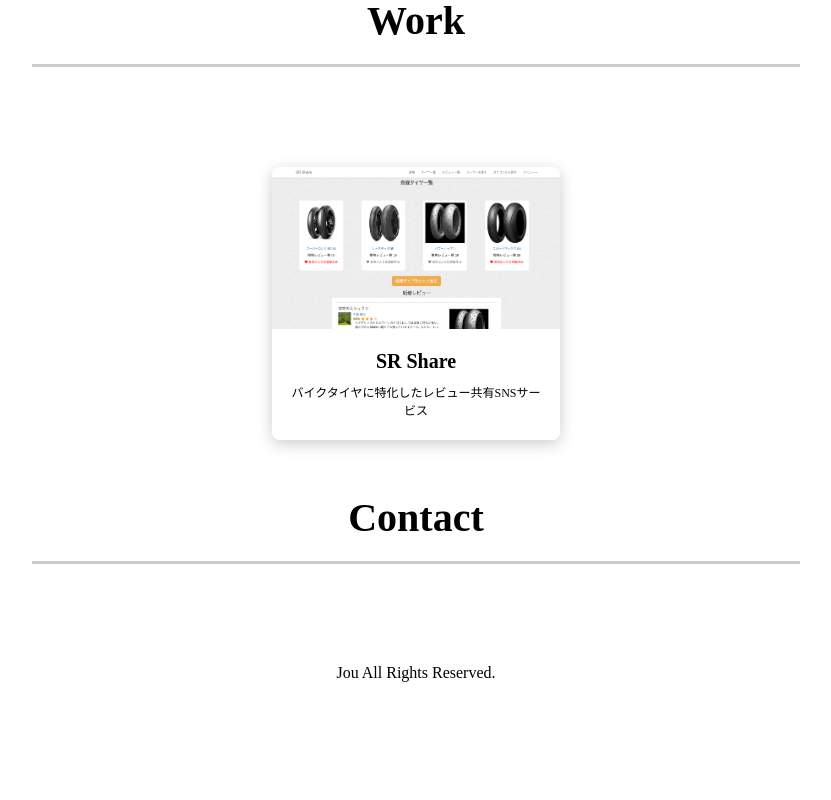
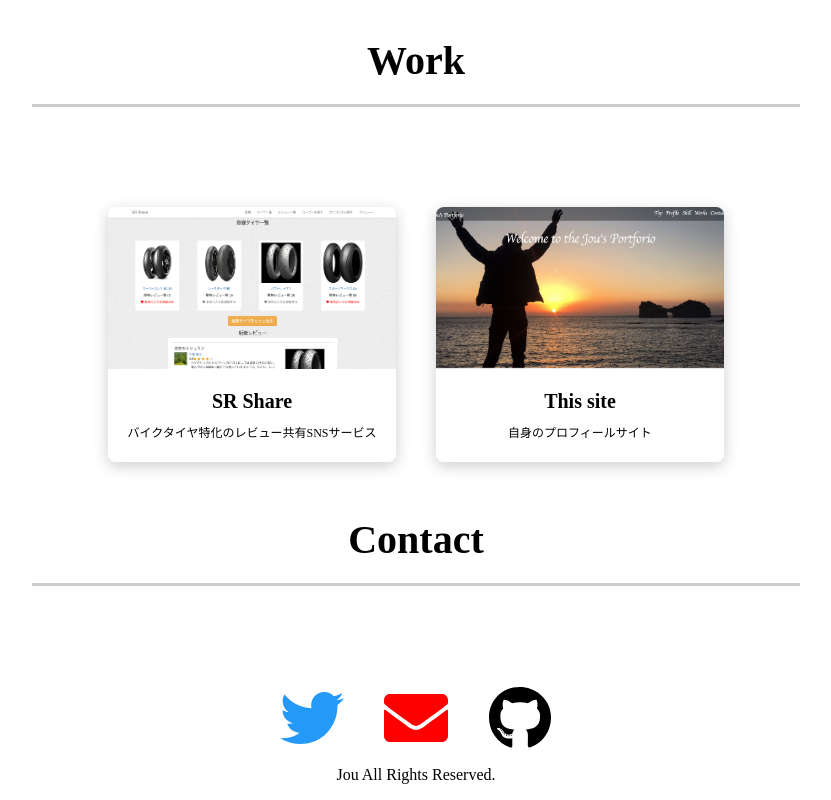
Before and after one commit to jh178bz/portforio_site, a Vue app: page / in a window 1280 px wide. Shown: the part 2566-3366 px from the top of the page, without its empty margins (224-1055 px from the left). Before the commit the page ends 3264 px from the top, so only its background shows below. Built offline with nearby package versions, Linux system fonts and the light colour scheme; what vue-smoothscroll, vue-typer would draw is missing.

Commit message:
レスポンシブ対応

```diff
--- a/public/index.html
+++ b/public/index.html
@@ -1,5 +1,5 @@
 <!DOCTYPE html>
-<html lang="en">
+<html lang="ja">
   <head>
     <meta charset="utf-8">
     <meta http-equiv="X-UA-Compatible" content="IE=edge">
--- a/src/components/Contact.vue
+++ b/src/components/Contact.vue
@@ -3,7 +3,17 @@
     <h1 class="content-title">Contact</h1>
     <div class="Contact">
       <div class="contact-content">
-
+      <div class="link">
+        <a href="https://twitter.com/470b7yLA7zsroo6" class="link-icon">
+          <font-awesome-icon :icon="['fab','twitter']" size="4x" style="color:#2499F8"/>
+        </a>
+        <a href="mailto:j.h178bz@gmail.com" class="link-icon">
+          <font-awesome-icon icon="envelope" size="4x" style="color:red"/>
+        </a>
+        <a href="https://github.com/jh178bz" class="link-icon">
+          <font-awesome-icon :icon="['fab','github']" size="4x" style="color:black"/>
+        </a>
+      </div>
       </div>
     </div>
   </div>
--- a/src/components/Profile.vue
+++ b/src/components/Profile.vue
@@ -3,7 +3,7 @@
     <h1 class="content-title">Profile</h1>
     <div class="Profile">
       <div class="profile-content">
-        <carousel :per-page="1" autoplay="true" loop="true" autoplayTimeout="4000" :speed="1000">
+        <carousel :per-page="1" :autoplay="true" :loop="true" :autoplayTimeout="4000" :speed="1000">
           <slide>
             <img src="../css/image/profile.jpg" width="300" height="300" alt="">
           </slide>
@@ -11,10 +11,11 @@
             <img src="../css/image/profile2.jpg" width="400" height="300" alt="">
           </slide>
           <slide>
-            <img src="../css/image/profile3.jpg" width="250" height="300" alt="">
+            <img src="../css/image/profile4.jpg" width="400" height="300" alt="">
           </slide>
         </carousel>
-        <h2>服部  丈</h2>
+        <h2>服部  丈(はっとり じょう)</h2>
+        <div class="text-content">
           <p class="txt">
             生年月日：１９９８年７月２日大阪生まれ<br>
             趣味：バイク(レース・サーキット走行)・登山・キャンプ(アウトドア全般)、英語学習<br>
@@ -24,6 +25,7 @@
             卒業後は幼少期からの夢であった航空宇宙分野で貢献する為、住友精密工業株式会社に入社。<br>
             現在はプログラミングの魅力に惹かれ、多くの人々を豊かにするサービスやしくみを創造していきたいと考えエンジニアになることを目標に活動中。
           </p>
+        </div>
       </div>
     </div>
   </div>
--- a/src/components/Work.vue
+++ b/src/components/Work.vue
@@ -3,17 +3,32 @@
     <h1 class="content-title">Work</h1>
     <div class="Work">
       <div class="work-content">
+        <a href="https://street-racing-app.herokuapp.com/">
           <div class="card card-skin">
-          <a href="https://street-racing-app.herokuapp.com/"><div class="card-imgframe"></div></a>
+            <div class="card-imgframe"></div>
             <div class="card-textbox">
               <div class="card-titletext">
                 SR Share
               </div>
               <div class="card-overviewtext">
-              バイクタイヤに特化したレビュー共有SNSサービス
+                バイクタイヤ特化のレビュー共有SNSサービス
               </div>
             </div>
           </div>
+        </a>
+        <a href="#">
+          <div class="card card-skin">
+            <div class="card-imgframe work2"></div>
+            <div class="card-textbox">
+              <div class="card-titletext">
+                This site
+              </div>
+              <div class="card-overviewtext">
+                自身のプロフィールサイト
+              </div>
+            </div>
+          </div>
+        </a>
       </div>
     </div>
   </div>
--- a/src/css/style.css
+++ b/src/css/style.css
@@ -21,7 +21,6 @@ body {
 }
 
 #main{
-  font-size: 75px;
   position: absolute;
   top: 20%;
   left: 50%;
@@ -29,7 +28,12 @@ body {
 }
 
 .vue-typer .custom.char.typed {
+  height: 10vh;
   color: whitesmoke;
+}
+
+.top-text {
+  font-size: 60px;
 }
 
 .header {
@@ -57,7 +61,7 @@ nav {
   font-size: 30px;
 }
 
-a {
+.nav-res a {
   text-decoration: none;
   color: #fff;
 }
@@ -72,6 +76,10 @@ a {
 .Profile p {
   display: inline-block;
   text-align: left;
+}
+
+.text-content {
+  padding: 20px;
 }
 
 .Skill {
@@ -101,6 +109,9 @@ a {
 .card{
   width: 288px;
   height: auto;
+  display: inline-block;
+  margin: 0 20px;
+  color: black;
 }
 
 .card-imgframe{
@@ -108,6 +119,12 @@ a {
   height: auto;
   padding-top: 56.25%;
   background: url(./image/srshare.png) no-repeat center;
+  background-size: cover;
+  box-sizing: border-box;
+}
+
+.work2 {
+  background: url(./image/portforio2.png) no-repeat center;
   background-size: cover;
   box-sizing: border-box;
 }
@@ -140,3 +157,45 @@ a {
   border-radius: 8px;
   box-shadow: 0 4px 15px rgba(0,0,0,.2);
 }
+
+.link-icon {
+  margin: 0 20px;
+}
+
+@media screen and (max-width: 1200px) {
+  .top-text {
+    font-size: 50px;
+  }
+}
+
+@media screen and (max-width: 768px) {
+  .top-text {
+    font-size: 30px;
+  }
+
+}
+
+@media screen and (max-width: 450px) {
+  #top {
+    position: relative;
+    background-size:cover;
+    background-repeat: no-repeat;
+    background-position: center;
+    width: 100%;
+    height: 0;
+    padding-top: 66.6666666667%;
+  }
+  #main {
+    position: absolute;
+    top: 30%;
+    left: 50%;
+  }
+
+  .header {
+    display: none;
+  }
+
+  .top-text{
+    font-size: 30px;
+  }
+}
--- a/src/main.js
+++ b/src/main.js
@@ -4,11 +4,11 @@ import VueTyperPlugin from 'vue-typer'
 import smoothScroll from 'vue-smoothscroll'
 import VueCarousel from 'vue-carousel';
 import { library } from '@fortawesome/fontawesome-svg-core'
-import { faGlobe,faBlog,faBirthdayCake,faImage } from '@fortawesome/free-solid-svg-icons'
+import { faGlobe,faBlog,faBirthdayCake,faImage,faEnvelope } from '@fortawesome/free-solid-svg-icons'
 import { faTwitter,faGithub,faHtml5,faCss3Alt,faJsSquare,faDocker,faAws,faBootstrap,faBitbucket } from '@fortawesome/free-brands-svg-icons'
 import { FontAwesomeIcon } from '@fortawesome/vue-fontawesome'
 
-library.add(faGlobe,faBlog,faBirthdayCake,faImage,faTwitter,faGithub,faHtml5,faCss3Alt,faJsSquare,faDocker,faAws,faBootstrap,faBitbucket)
+library.add(faGlobe,faBlog,faBirthdayCake,faImage,faTwitter,faGithub,faHtml5,faCss3Alt,faJsSquare,faDocker,faAws,faBootstrap,faBitbucket,faEnvelope)
 
 
 Vue.component('font-awesome-icon', FontAwesomeIcon)
```
Also changed, not shown: src/css/image/portforio2.png (added), src/css/image/profile4.jpg (added). Lines whose indentation alone changed are shown as unchanged.
